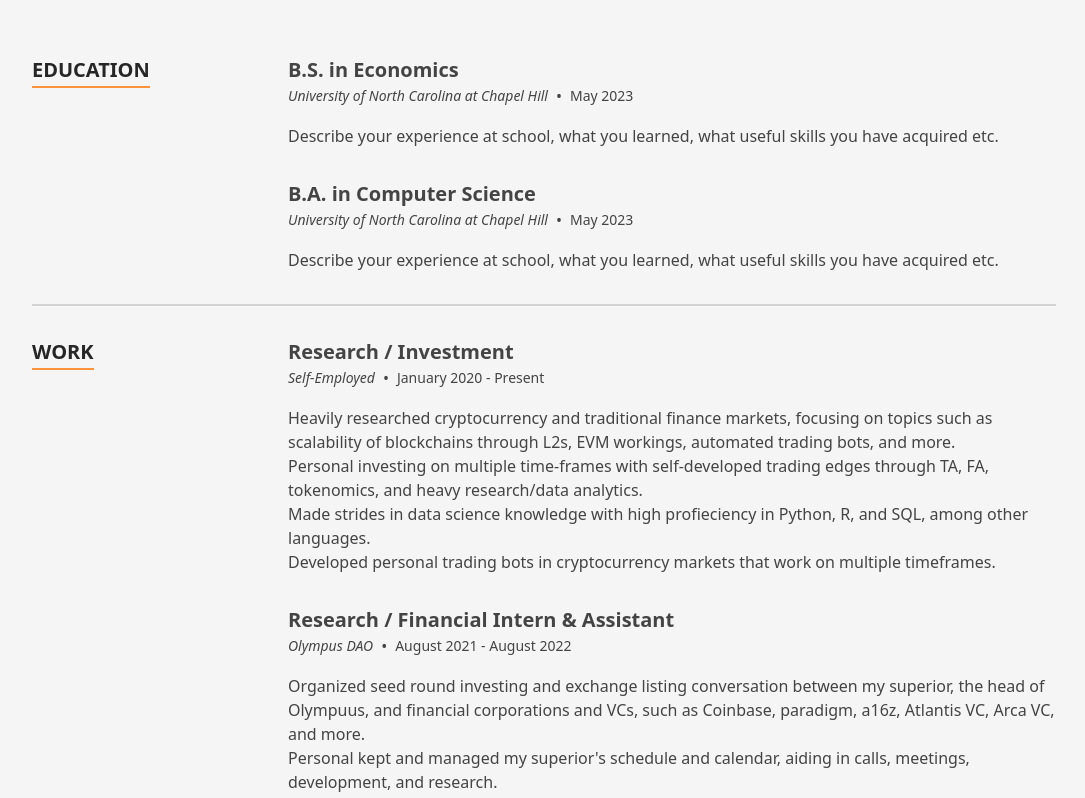
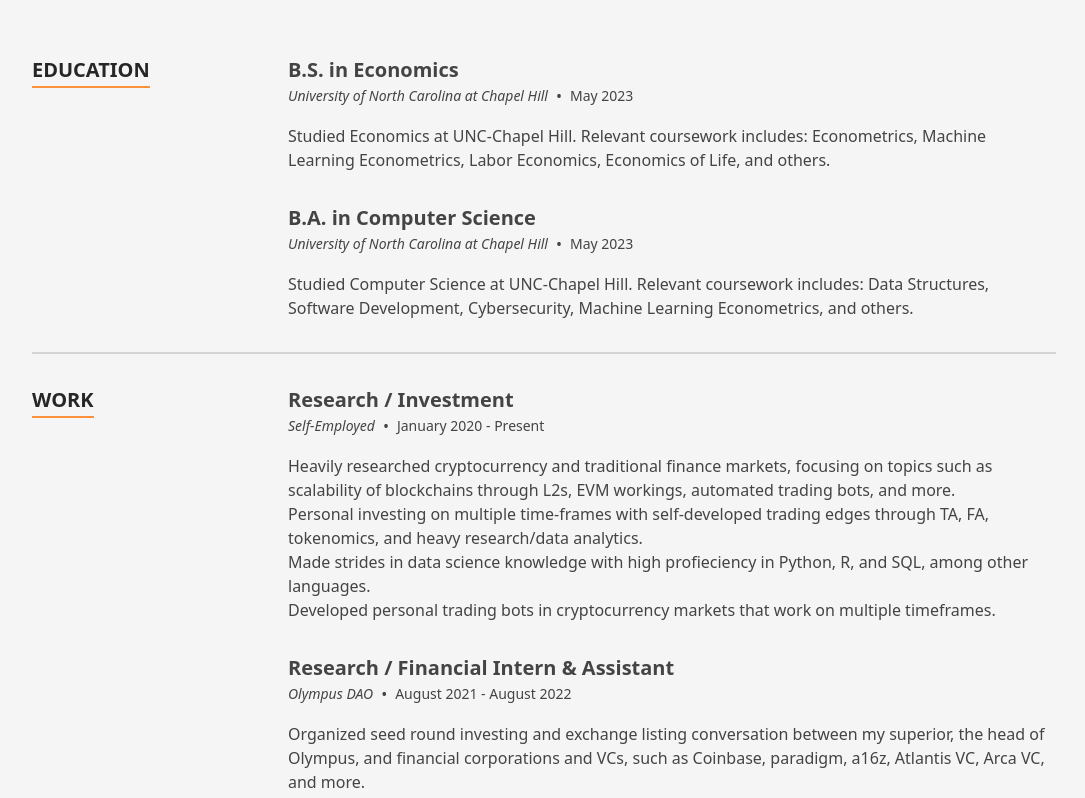
Before and after one commit to hduperier/hduperierweb, a Next.js app: page / in a window 1280 px wide. Shown: the part 1320-2118 px from the top of the page, without its empty margins (96-1181 px from the left). Built offline with nearby package versions, Linux system fonts and the light colour scheme.

Commit message:
updated school section

```diff
--- a/src/data/data.tsx
+++ b/src/data/data.tsx
@@ -263,13 +263,13 @@ export const education: TimelineItem[] = [
     date: 'May 2023',
     location: 'University of North Carolina at Chapel Hill',
     title: 'B.S. in Economics',
-    content: <p>Describe your experience at school, what you learned, what useful skills you have acquired etc.</p>,
+    content: <p>Studied Economics at UNC-Chapel Hill. Relevant coursework includes: Econometrics, Machine Learning Econometrics, Labor Economics, Economics of Life, and others.</p>,
   },
   {
     date: 'May 2023',
     location: 'University of North Carolina at Chapel Hill',
     title: 'B.A. in Computer Science',
-    content: <p>Describe your experience at school, what you learned, what useful skills you have acquired etc.</p>,
+    content: <p>Studied Computer Science at UNC-Chapel Hill. Relevant coursework includes: Data Structures, Software Development, Cybersecurity, Machine Learning Econometrics, and others.</p>,
   },
 ];
 
@@ -296,8 +296,8 @@ export const experience: TimelineItem[] = [
     content: (
       <p>
         <ul>
-          <li>Organized seed round investing and exchange listing conversation between my superior, the head of Olympuus, and financial corporations and VCs, such as Coinbase, paradigm, a16z, Atlantis VC, Arca VC, and more.</li>
-          <li>Personal kept and managed my superior's schedule and calendar, aiding in calls, meetings, development, and research.</li>
+          <li>Organized seed round investing and exchange listing conversation between my superior, the head of Olympus, and financial corporations and VCs, such as Coinbase, paradigm, a16z, Atlantis VC, Arca VC, and more.</li>
+          <li>Personally kept and managed my superior's schedule and calendar, aiding in calls, meetings, development, and research.</li>
           <li>Aided in research papers on Layer 2 scaling solutions and digital inverse bonds.</li>
           <li>Handled all other personal aspects of supervisor's schedule and life, planning and updating nearly hourly.</li>
         </ul>
```
